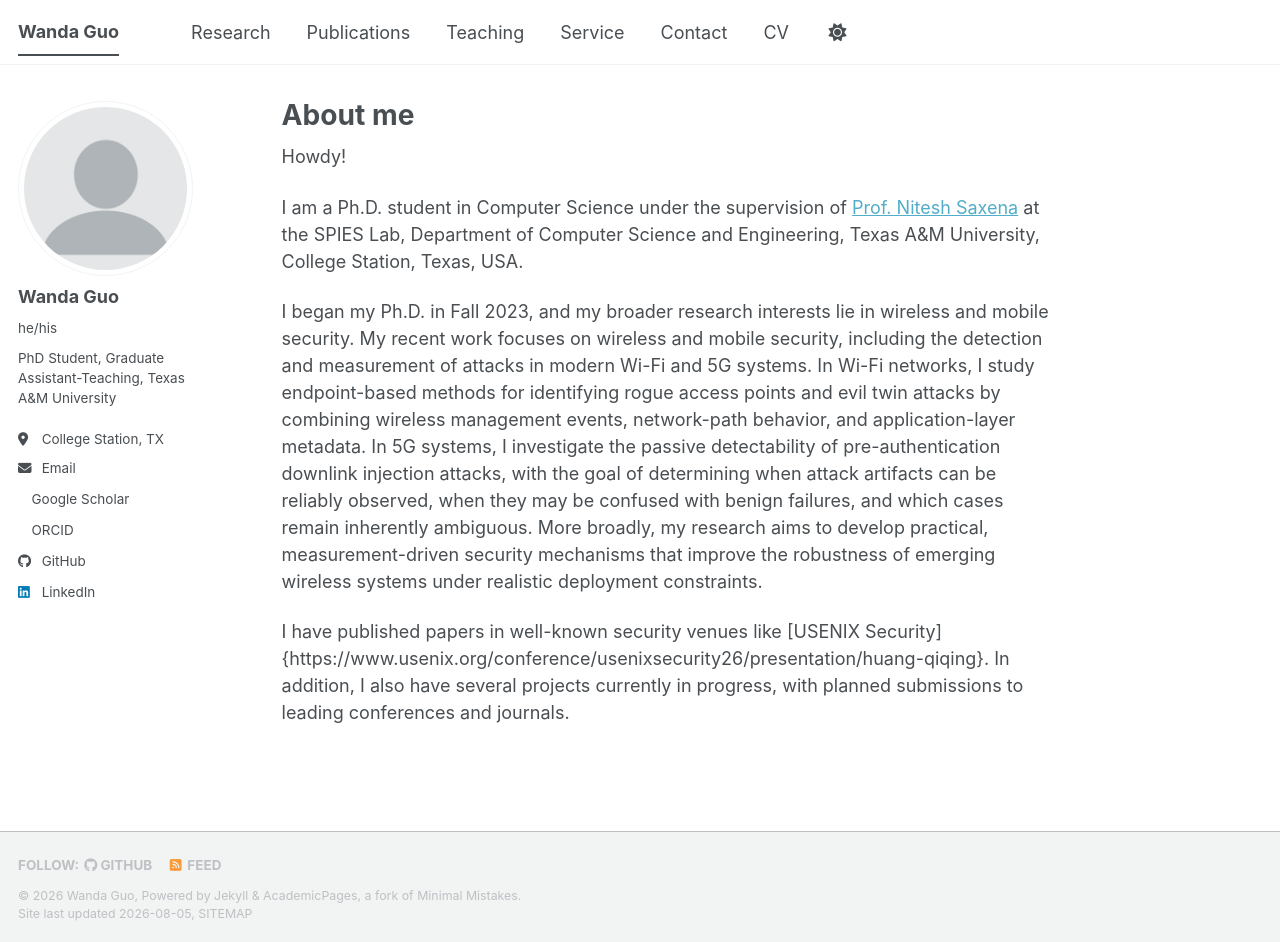
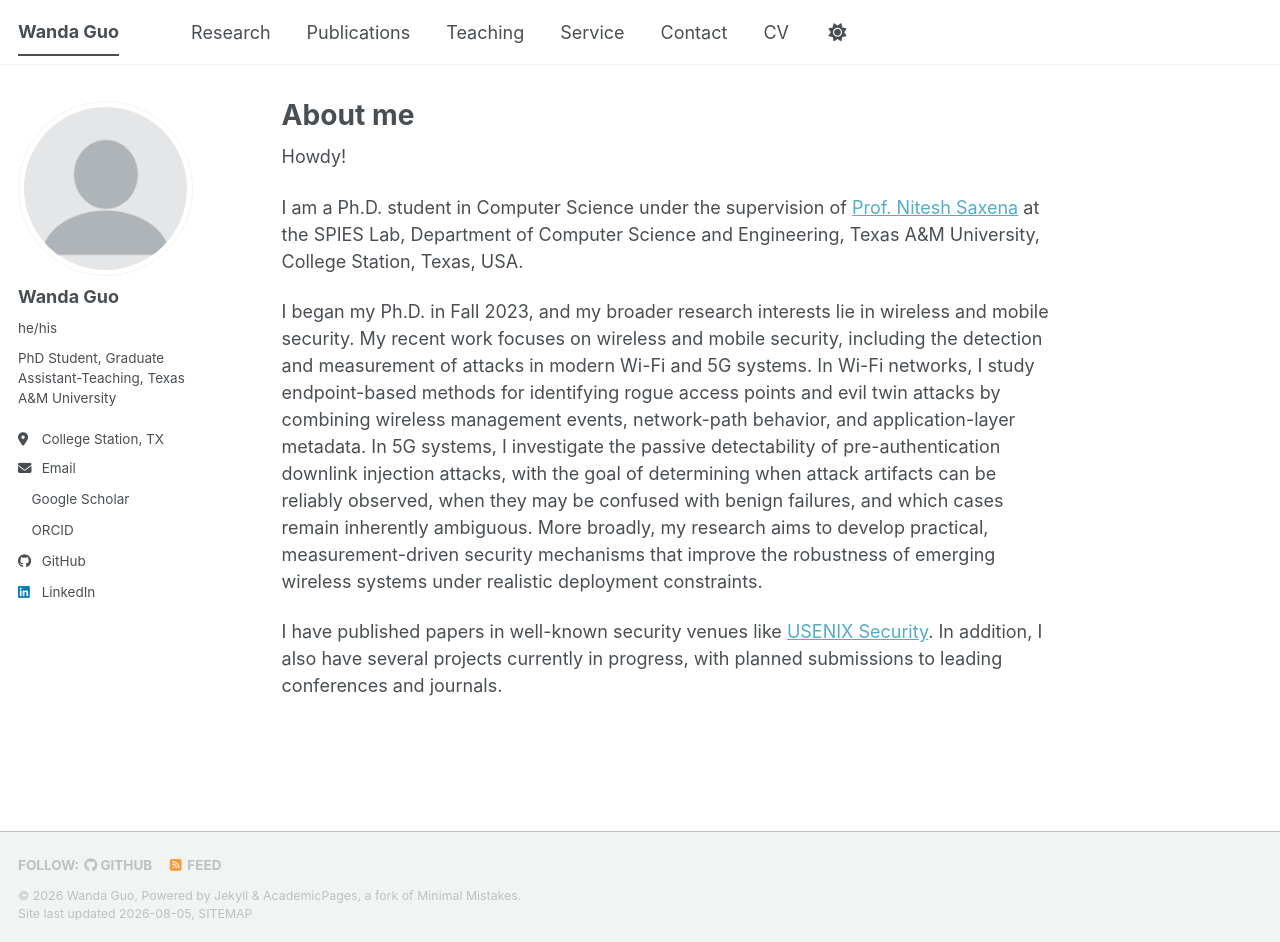
Before and after one commit to Dustin12138/Dustin12138.github.io, a Jekyll site: the page built from _pages/about.md, in a window 1280 px wide and 942 px high. Built offline with Jekyll 4.4.1, drawn with Linux system fonts in a browser that asks for light colours; a style sheet for code colours, icons or effects is not loaded.

Commit message:
Fix markdown link formatting in about.md

```diff
--- a/_pages/about.md
+++ b/_pages/about.md
@@ -14,4 +14,4 @@ I am a Ph.D. student in Computer Science under the supervision of [Prof. Nitesh
 I began my Ph.D. in Fall 2023, and my broader research interests lie in wireless and mobile security. My recent work focuses on wireless and mobile security, including the detection and measurement of attacks in modern Wi-Fi and 5G systems. In Wi-Fi networks, I study endpoint-based methods for identifying rogue access points and evil twin attacks by combining wireless management events, network-path behavior, and application-layer metadata. In 5G systems, I investigate the passive detectability of pre-authentication downlink injection attacks, with the goal of determining when attack artifacts can be reliably observed, when they may be confused with benign failures, and which cases remain inherently ambiguous. More broadly, my research aims to develop practical, measurement-driven security mechanisms that improve the robustness of emerging wireless systems under realistic deployment constraints.
 
 
-I have published papers in well-known security venues like [USENIX Security]{https://www.usenix.org/conference/usenixsecurity26/presentation/huang-qiqing}. In addition, I also have several projects currently in progress, with planned submissions to leading conferences and journals.
+I have published papers in well-known security venues like [USENIX Security](https://www.usenix.org/conference/usenixsecurity26/presentation/huang-qiqing). In addition, I also have several projects currently in progress, with planned submissions to leading conferences and journals.
```
